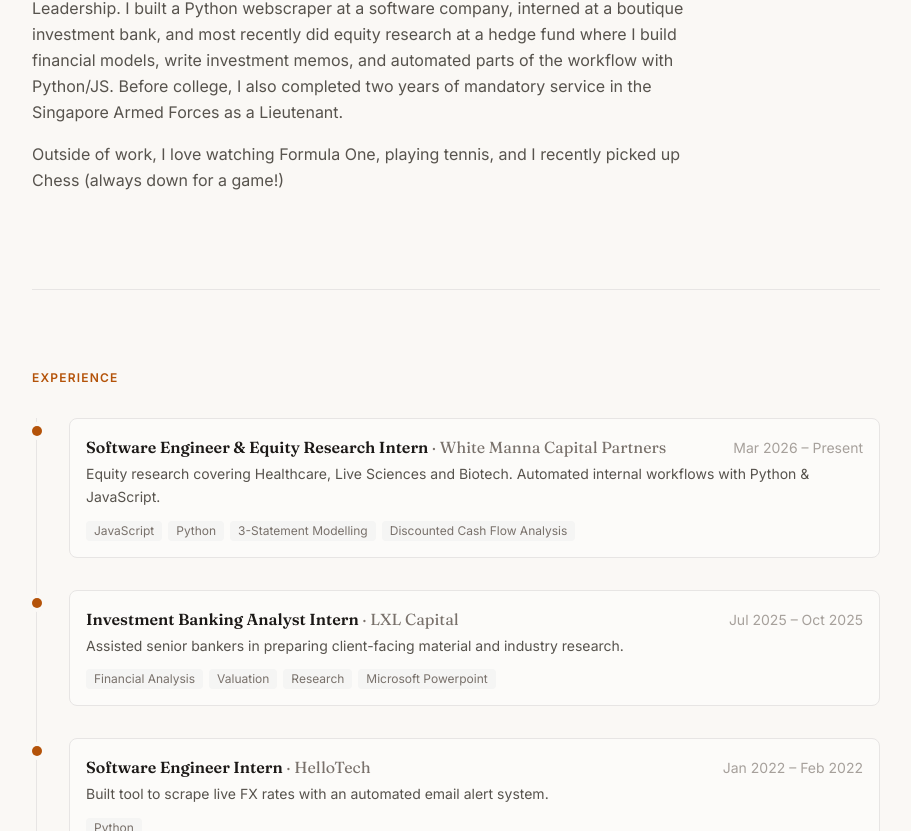
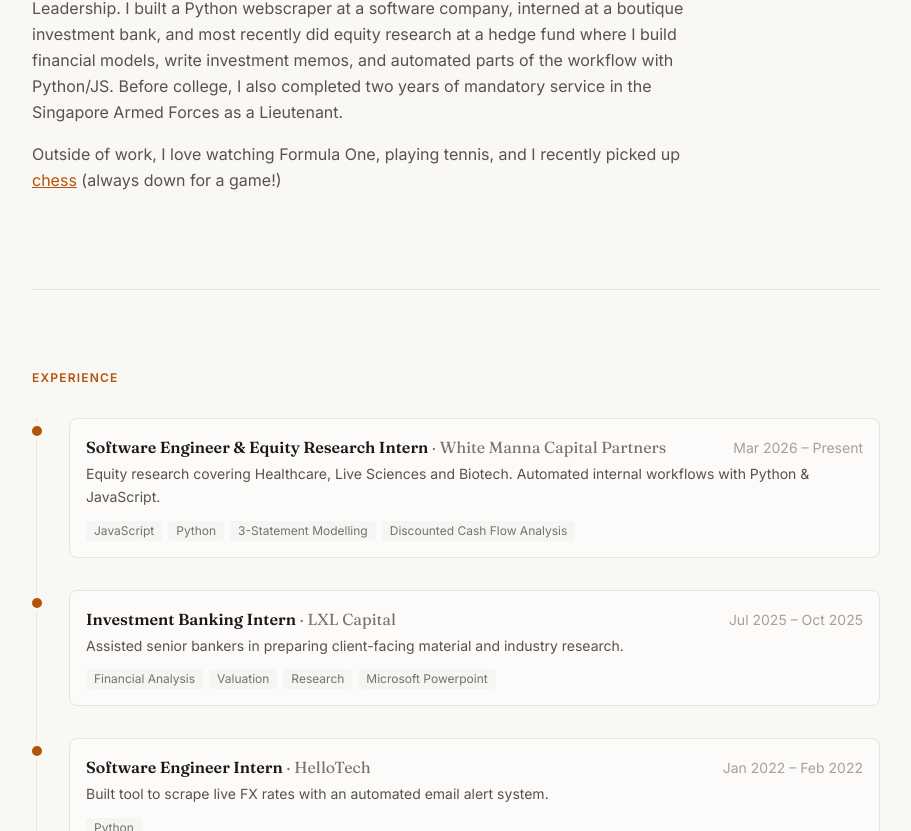
Before and after one commit to y8ngspider/personalwebsite, a React (Vite) app: page / in a window 1280 px wide. Shown: the part 555-1386 px from the top of the page, without its empty margins (184-1095 px from the left). Built offline with nearby package versions, Linux system fonts and the light colour scheme.

Commit message:
link chess mention in hero to chess page

```diff
--- a/src/components/sections/Hero.tsx
+++ b/src/components/sections/Hero.tsx
@@ -1,3 +1,4 @@
+import { Link } from 'react-router-dom'
 import ethanPhoto from '../../assets/ethan.jpg'
 
 export default function Hero() {
@@ -77,7 +78,11 @@
           as a Lieutenant.
         </p>
         <p>
-          Outside of work, I love watching Formula One, playing tennis, and I recently picked up <a href='https://ethanyangwj.com/interests/chess'>Chess</a> (always down for a game!)
+          Outside of work, I love watching Formula One, playing tennis, and I recently picked up{' '}
+          <Link to="/interests/chess" className="text-clay underline hover:text-ink transition-colors">
+            chess
+          </Link>{' '}
+          (always down for a game!)
         </p>
       </div>
     </section>
--- a/src/data/experience.ts
+++ b/src/data/experience.ts
@@ -14,7 +14,7 @@
   },
   {
     id: 'lxl-capital',
-    role: 'Investment Banking Analyst Intern',
+    role: 'Investment Banking Intern',
     company: 'LXL Capital',
     startDate: 'Jul 2025',
     endDate: 'Oct 2025',
```
